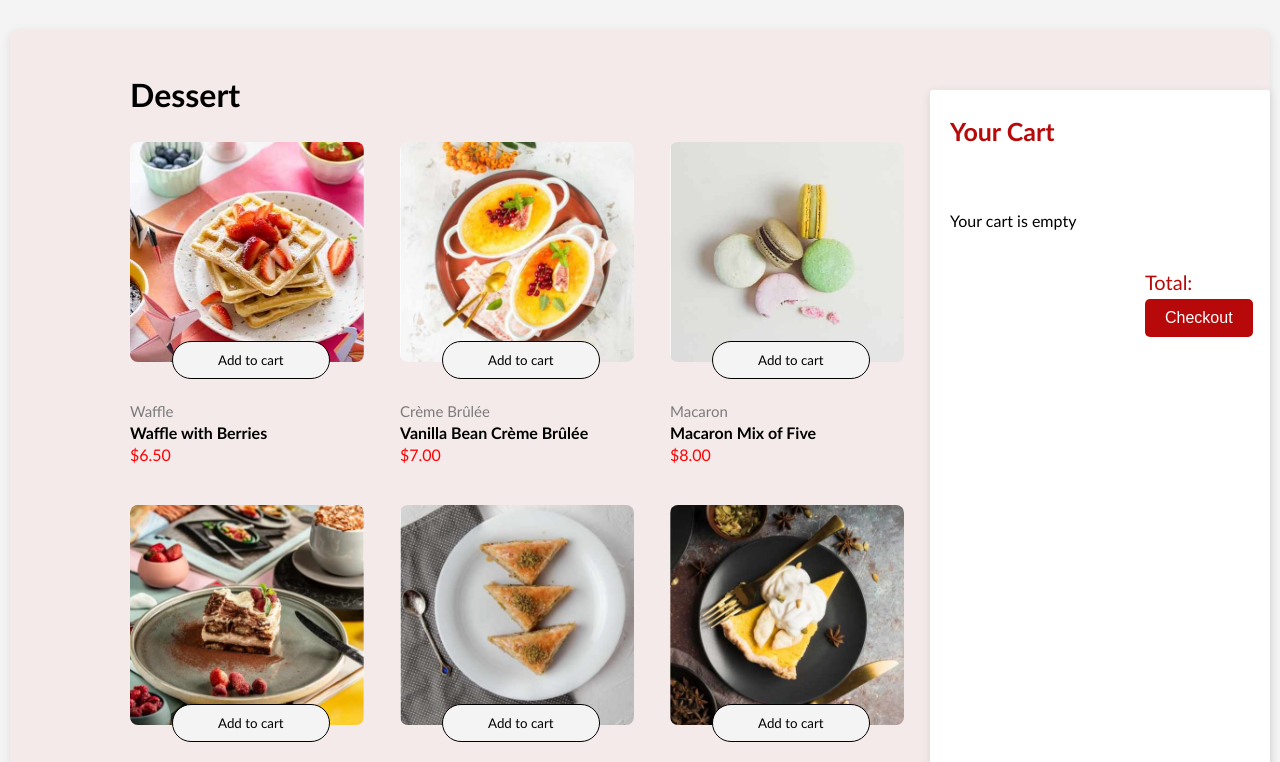
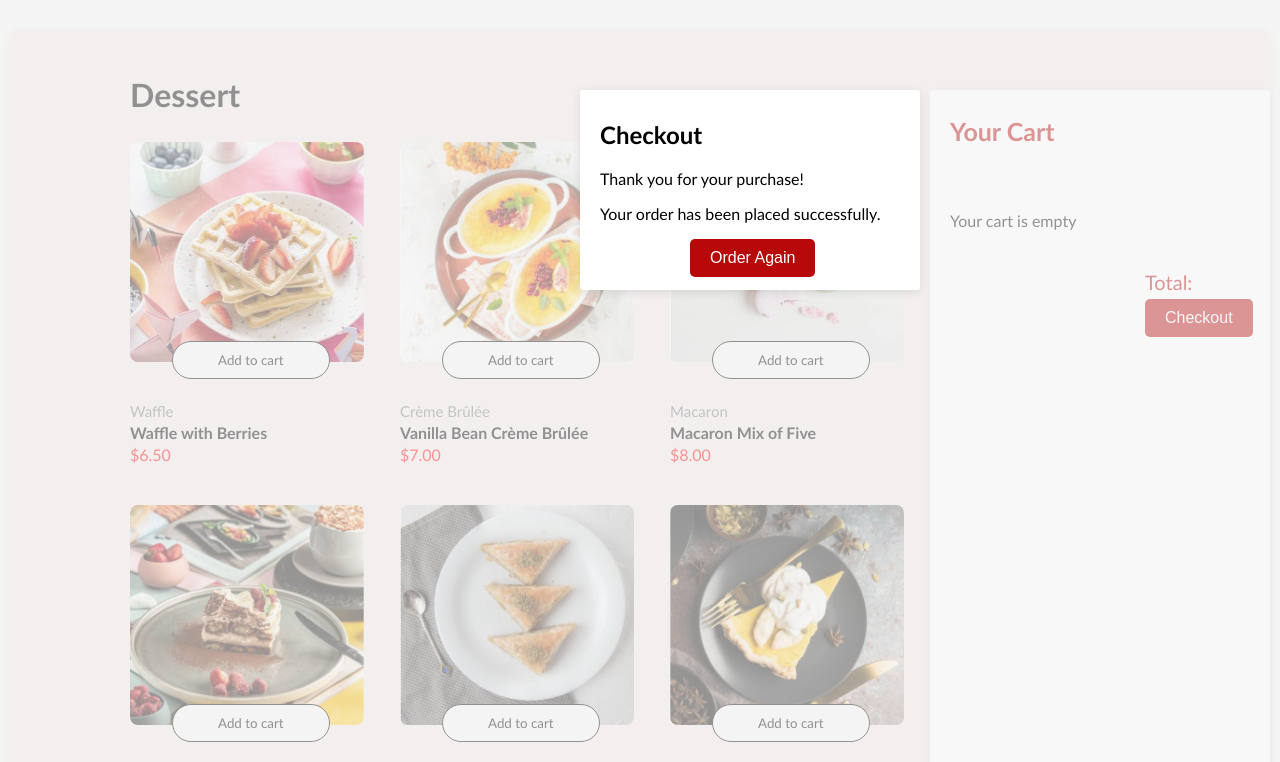
Before and after one commit to jzz1234/product_list_with_cart, a plain HTML site: page index.html in a window 1280 px wide. Both pictures are taken after a click on the button "Checkout". Shown: the top 762 px of the page. Drawn offline with Linux system fonts and the light colour scheme.

Commit message:
update all

```diff
--- a/index.html
+++ b/index.html
@@ -16,7 +16,7 @@
   </style>
 </head>
 <body>
-<div class ="main">
+<div class ="main" id="main">
   <div class ="products">
     <h1>Dessert</h1>
       <div class ="product">
@@ -98,9 +98,16 @@
         <p class ="cartitems">  <br> </p>
         <p class ="items" id ="items"> Your cart is empty </p>
         <p class ="totalprice" id ="totalprice"> Total: </p>
-        <button class="checkoutbutton">Checkout</button>
+        <button class="checkoutbutton" onclick ="checkout()">Checkout</button>
   </div>
+
 </div>
+ <div class = "checkoutdiv" id="checkoutdiv" style="display:none;">
+    <h2>Checkout</h2>
+    <p>Thank you for your purchase!</p>
+    <p>Your order has been placed successfully.</p>
+    <button class="orderagainbutton" onclick="orderAgain()">Order Again</button>
+  </div>
 
 <script>
   var cartItems = [];
@@ -130,8 +137,19 @@
     document.getElementById("totalprice").innerHTML = "Total: $" + totalPrice;
   }
 
-  function deleteItem(){
+  function checkout (){
+    document.getElementById("checkoutdiv").style.display = "block";
+    document.getElementById("main").style.opacity = 0.4;
+    }
 
+  function orderAgain() {
+    document.getElementById("checkoutdiv").style.display = "none";
+    cartItems = [];
+    item = [];
+    totalPrice = 0;
+    document.getElementById("items").innerHTML = "Your cart is empty";
+    document.getElementById("totalprice").innerHTML = "Total: ";
+    document.getElementById("main").style.opacity = 1;
   }
 </script>
 </body>
```
Also changed, not shown: 1 other file.
